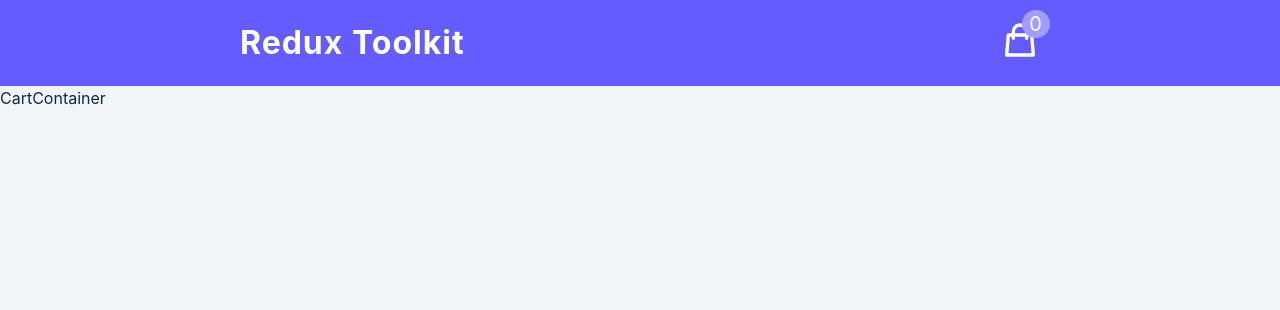
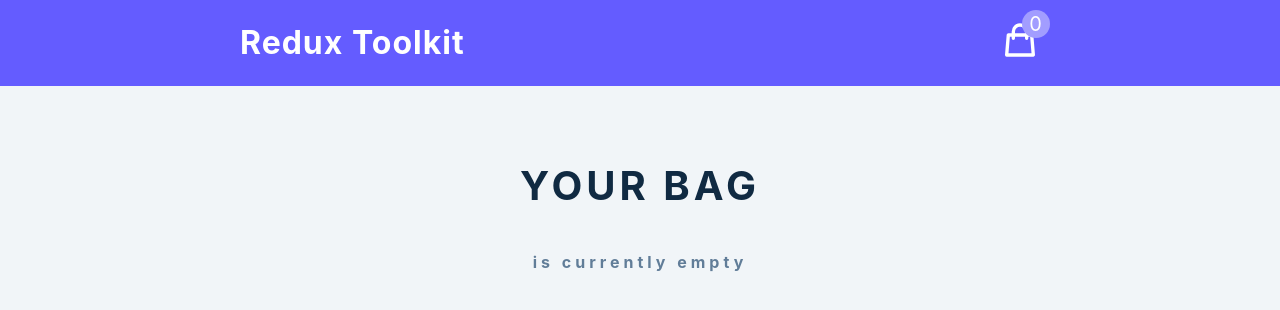
Before and after one commit to GUchechi/Your-Bag, a React (Create React App) app: page / in a window 1280 px wide. Shown: the top 310 px of the page. Built offline with nearby package versions, Linux system fonts and the light colour scheme; the HTML template or start-up script is replaced by a standard one.

Commit message:
cartContainer

```diff
--- a/src/components/CartContainer.jsx
+++ b/src/components/CartContainer.jsx
@@ -1,12 +1,20 @@
-
-import { useSelector } from 'react-redux';
+import { useSelector } from "react-redux";
 
 const CartContainer = () => {
-    const { cartItems, total, amount } = useSelector((store) => store.cart);
+  const { cartItems, total, amount } = useSelector((store) => store.cart);
 
-  return (
-    <div>CartContainer</div>
-  )
-}
+  if (amount < 1) {
+    return (
+      <section className="cart">
+        <header>
+          <h2>your bag</h2>
+          <h4 className="empty-cart">is currently empty</h4>
+        </header>
+      </section>
+    );
+  }
 
-export default CartContainer
+  return <div>CartContainer</div>;
+};
+
+export default CartContainer;
```
